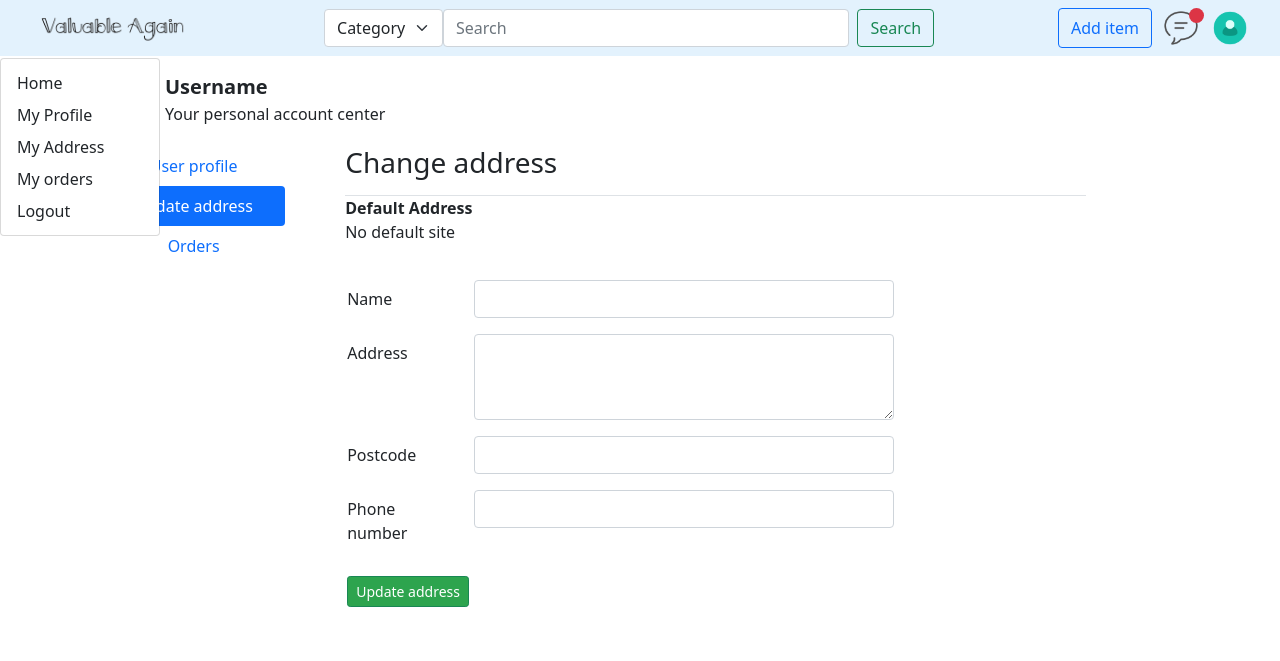
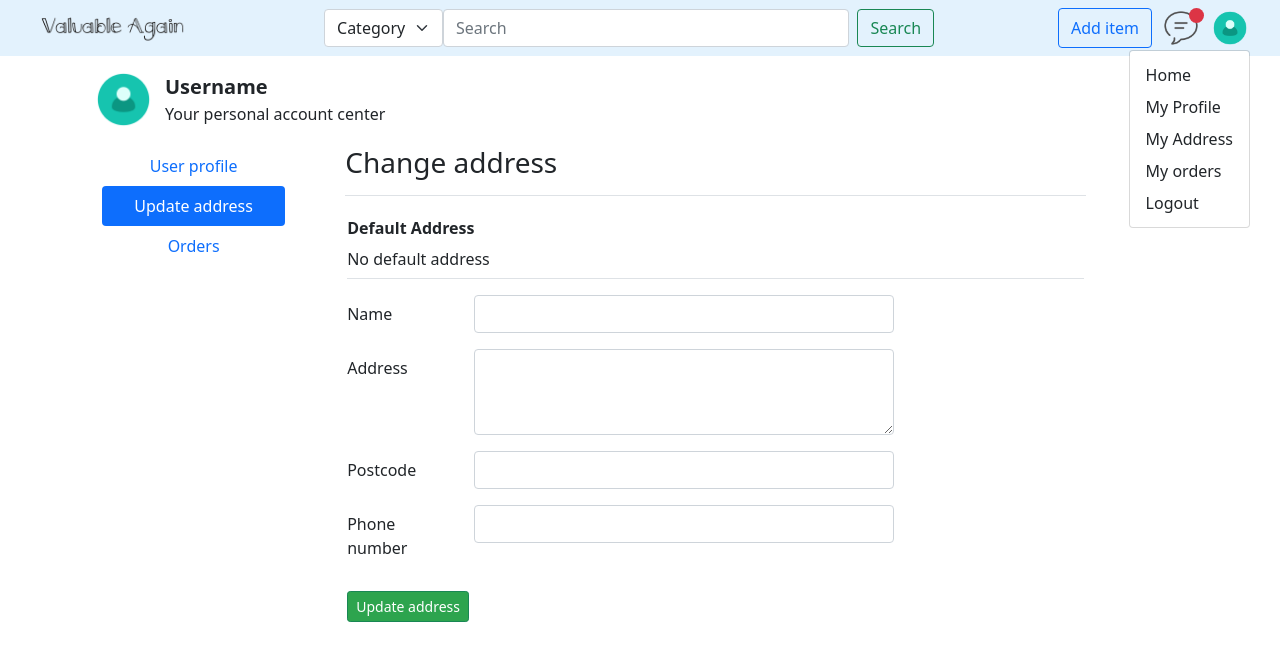
Before and after one commit to WenzheDai/Valuable_Again_Team3, a Django app: page /user/address in a window 1280 px wide, after a click that opens the changed part. Shown: the top 661 px of the page. Run offline with Django 3.2, Linux system fonts and the light colour scheme; a user stored in the database is signed in; data comes from the database, SQL or seed files in the repository.

Commit message:
improve the layout of user center

```diff
--- a/static/css/goods_base.css
+++ b/static/css/goods_base.css
@@ -26,3 +26,7 @@
 #right-box #add-item,#message,#sign-in {
     margin-right: 9px;
 }
+
+#right-box .avatar-box .dropdown-menu{
+    min-width: fit-content;
+}
--- a/templates/goods/base.html
+++ b/templates/goods/base.html
@@ -39,14 +39,14 @@
 
                 </div>
             </div>
-            <div>
+            <div class="dropdown avatar-box">
                 <a id="user-info" role="button" data-bs-toggle="dropdown" aria-expanded="false">
                     <img src="{% static 'images/default-avatar.png' %}" width="40" height="40">
                 </a>
 
                 {# Modify of Dai, is_authenticated can verify the status #}
                 {% if user.is_authenticated %}
-                    <ul class="dropdown-menu" aria-labelledby="user-info">
+                    <ul class="dropdown-menu dropdown-menu-end" aria-labelledby="user-info">
                         <li><a class="dropdown-item" href="{% url 'goods:index' %}">Home</a></li>
                         <li><a class="dropdown-item" href="{% url 'user:centerProfile' %}">My Profile</a></li>
                         <li><a class="dropdown-item" href="{% url 'user:centerAddress' %}">My Address</a></li>
@@ -54,18 +54,12 @@
                         <li><a class="dropdown-item" href="{% url 'user:logout' %}">Logout</a></li>
                     </ul>
                 {% else %}
-                    <ul class="dropdown-menu" aria-labelledby="user-info">
+                    <ul class="dropdown-menu dropdown-menu-end" aria-labelledby="user-info">
                         <li><a class="dropdown-item" href="{% url 'user:login' %}">Sign In</a></li>
                         <li><a class="dropdown-item" href="{% url 'user:register' %}">Sign up</a></li>
                     </ul>
                 {% endif %}
 
-                {# you can add some default label #}
-{#                <ul class="dropdown-menu" aria-labelledby="user-info">#}
-{#                    <li><a class="dropdown-item" href="#">Action</a></li>#}
-{#                    <li><a class="dropdown-item" href="#">Another action</a></li>#}
-{#                    <li><a class="dropdown-item" href="#">Something else here</a></li>#}
-{#                </ul>#}
             </div>
 
             <!--            <button id="sign-in" type="button" class="btn">Sign in</button>-->
--- a/templates/user/changeAddress.html
+++ b/templates/user/changeAddress.html
@@ -36,21 +36,22 @@
             <div class="tab-pane fade show active" id="address-tab" role="tabpanel" aria-labelledby="address-tab">
                 <div class="tab-content-header fs-3 border-bottom fw-light">Change address</div>
 
-                {# modify of Dai --- add the default site #}
-                <div>
-					<dl>
-						<dt>Default Address</dt>
-                        {% if de_address %}
-						    <dd>Address:{{ de_address.Address }}  Name:（{{ de_address.name }}） Phone:{{ de_address.phone }}</dd>
-					    {% else %}
-                            <dd>No default site</dd>
-                        {% endif %}
-                    </dl>
-				</div>
-
-
                 <form class="tab-content-body" novalidate method="post">
                     {% csrf_token %}
+                    <dt>Default Address</dt>
+                    {% if de_address %}
+                        <div>
+                            <label class="col-sm-5 col-form-label">Name: {{ de_address.name }}</label>
+                            <label class="col-sm-5 col-form-label">Phone: {{ de_address.phone }}</label>
+                        </div>
+                        <div class="mb-3 border-bottom">
+                            <label class="col-sm-12 col-form-label">Address: {{ de_address.Address }}</label>
+                        </div>
+                    {% else %}
+                        <div class="mb-3 border-bottom">
+                            <label class="col-sm-12 col-form-label">No default address</label>
+                        </div>
+                    {% endif %}
                     <div class="mb-3 row">
                         <label class="col-sm-2 col-form-label">Name</label>
                         <div class="col-sm-7">
```
Also changed, not shown: templates/user/userProfile.html (+4 -6 lines).
